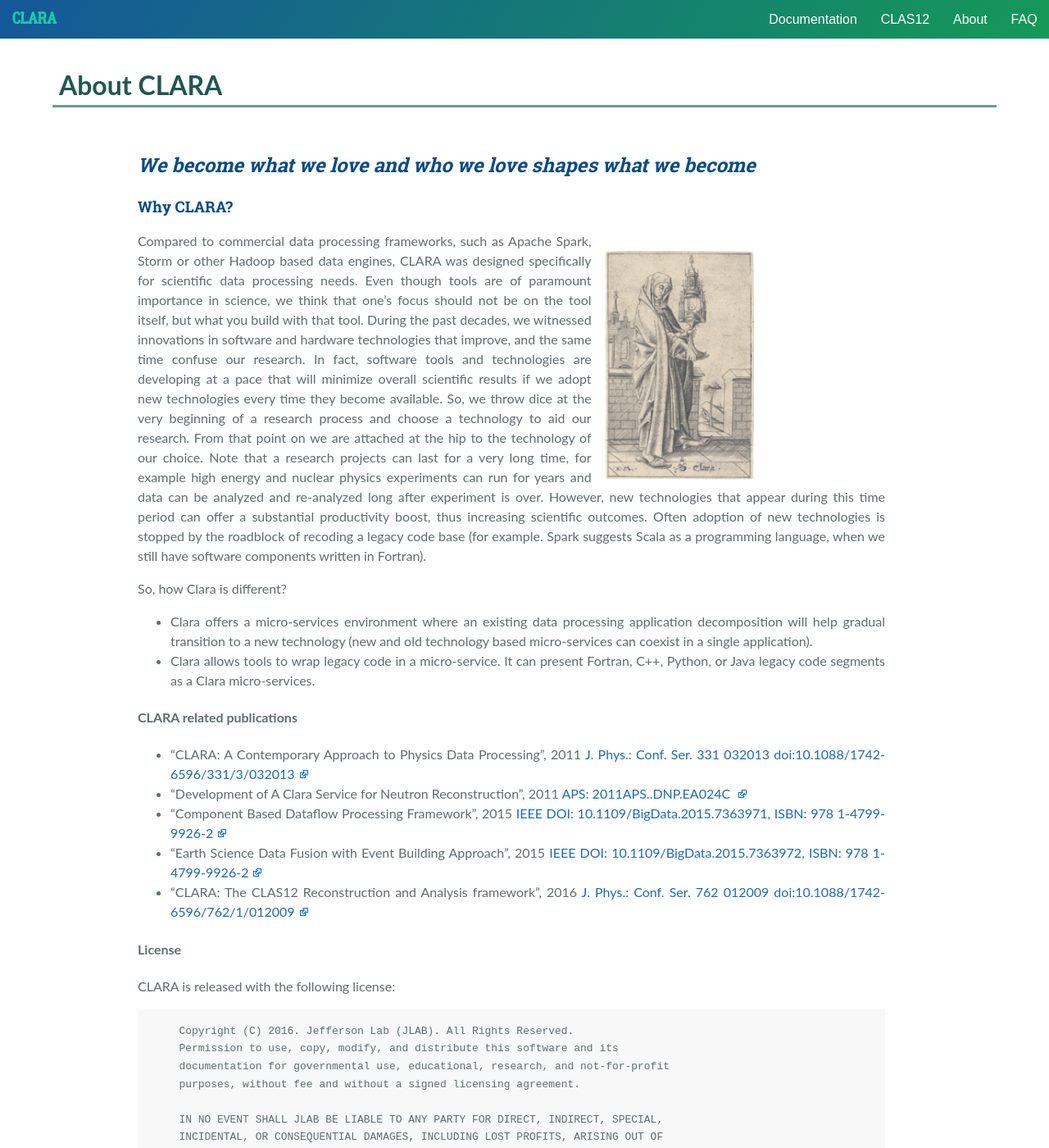
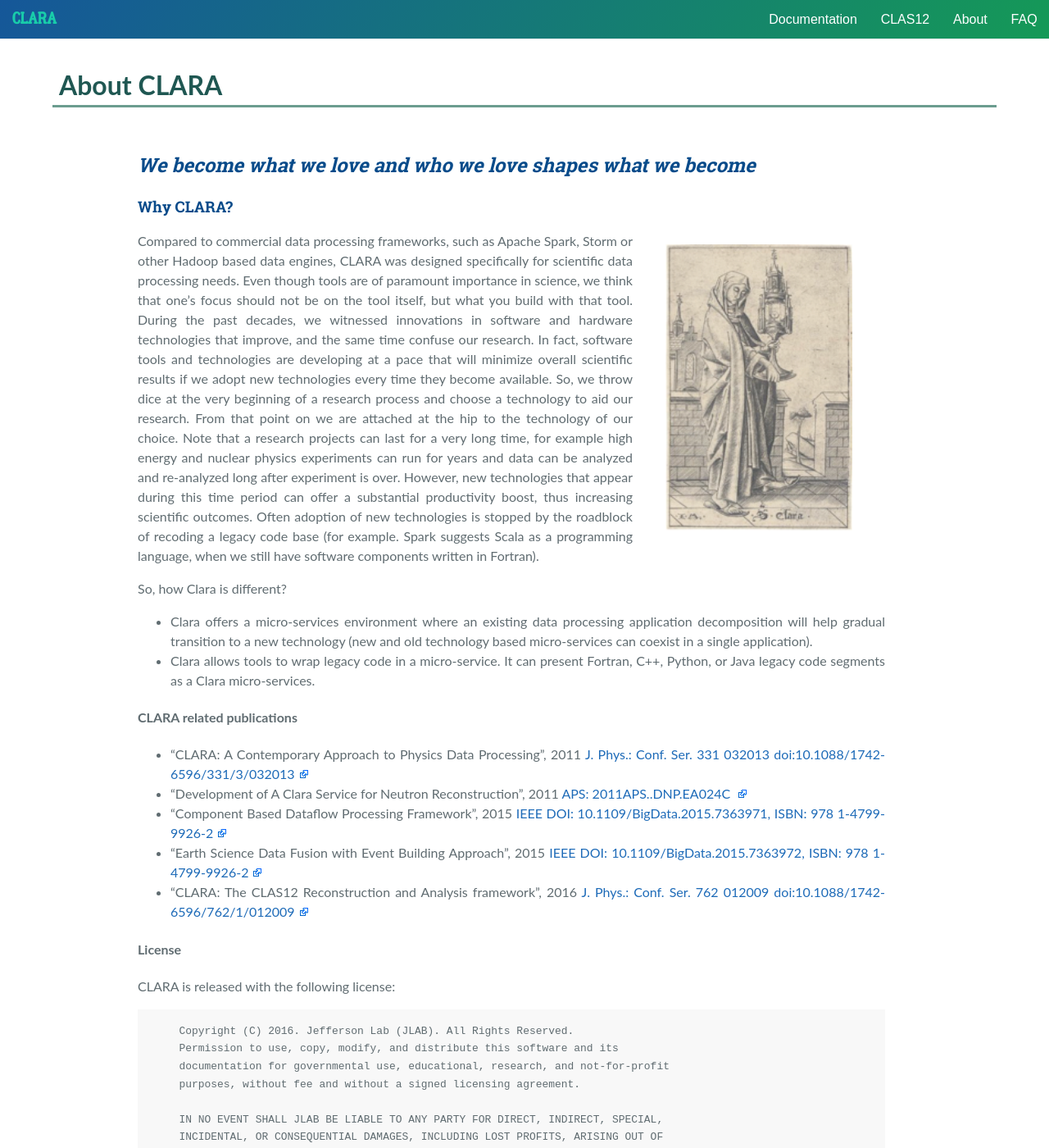
Before and after one commit to JeffersonLab/clara-docs, a Jekyll site: the page built from docs/about.md, in a window 1280 px wide and 1400 px high. Shown: the whole window at 82% size. Built offline with Jekyll 4.4.1, drawn with Linux system fonts in a browser that asks for light colours.

Commit message:
Tweak image position on about page

```diff
--- a/css/cayman.css
+++ b/css/cayman.css
@@ -801,23 +801,23 @@ a[href^="https://"]:not(.icon):after {
   background-color: #f8f8f8;
   padding: 0.1em 0.3em;
 }
-.clara {
+.saint-clara {
   position: relative;
   top: 0;
 }
-@media screen and (min-width: 68rem) {
-  .clara {
+@media screen and (min-width: 48rem) {
+  .saint-clara {
     float: right;
-    margin: 1.5rem 10rem 0 1rem;
+    margin: 1rem 2.5rem;
     left: 0;
-    width: 20%;
+    width: 25%;
+    min-width: 8rem;
   }
 }
-@media screen and (max-width: 68rem) {
-  .clara {
+@media screen and (max-width: 48rem) {
+  .saint-clara {
     display: block;
     margin: 0 auto;
-    width: 23%;
-    min-width: 7rem;
+    min-width: 8rem;
   }
 }
--- a/docs/about.md
+++ b/docs/about.md
@@ -5,7 +5,7 @@ title: About CLARA
 ## *We become what we love and who we love shapes what we become*
 
 ### Why CLARA?
-![Figure 1. Santa Clara]({{ site.baseurl }}/img/clara.png){: .clara}
+![Figure 1. Santa Clara]({{ site.baseurl }}/img/clara.png){: .saint-clara}
 
 Compared to commercial data processing frameworks, such as Apache Spark,
 Storm or other Hadoop based data engines, CLARA was designed specifically
```
